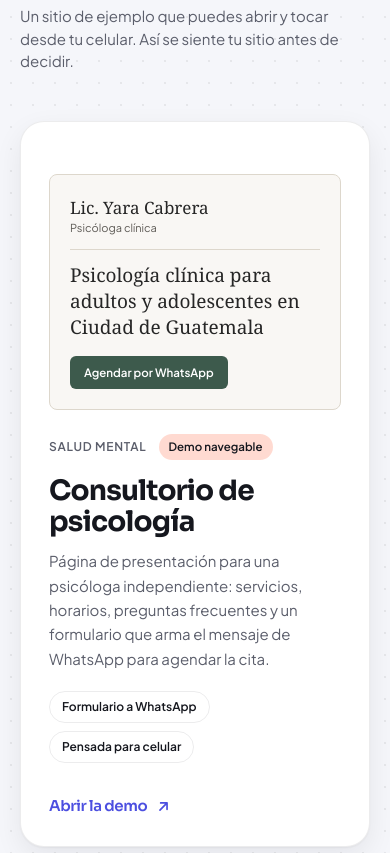
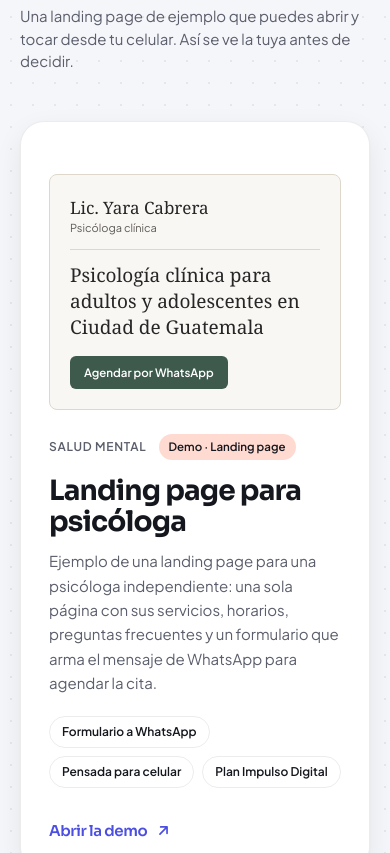
Before and after one commit to DAVIDCABRERA1400/weaver-web, a plain HTML site: page index.html in a window 390 px wide. Shown: the part 5560-6413 px from the top of the page. Drawn offline with nearby package versions, Linux system fonts and the light colour scheme.

Commit message:
Add files via upload

```diff
--- a/index.html
+++ b/index.html
@@ -2471,12 +2471,12 @@
         <p class="font-display font-bold text-[13px] tracking-[0.1em] uppercase text-brand-indigo">Ejemplo real</p>
         <h2 id="casos-titulo" class="font-display font-bold h-tight text-[32px] sm:text-[44px] mt-3">Míralo funcionando, no en una presentación</h2>
       </div>
-      <p class="text-[15px] text-pizarra max-w-sm">Un sitio de ejemplo que puedes abrir y tocar desde tu celular. Así se siente tu sitio antes de decidir.</p>
+      <p class="text-[15px] text-pizarra max-w-sm">Una landing page de ejemplo que puedes abrir y tocar desde tu celular. Así se ve la tuya antes de decidir.</p>
     </div>
 
     <div class="mt-12 grid md:grid-cols-3 gap-5">
       <!-- Demo principal -->
-      <a href="/demos/psicologia" class="reveal group md:col-span-3 relative overflow-hidden flex flex-col md:flex-row md:items-center md:gap-14 bg-white rounded-3xl p-7 sm:p-10 shadow-card border border-subtle hover:-translate-y-1 transition-transform duration-300 ease-out-expo" aria-label="Abrir la demo de la psicóloga Yara Cabrera">
+      <a href="/demos/psicologia" class="reveal group md:col-span-3 relative overflow-hidden flex flex-col md:flex-row md:items-center md:gap-14 bg-white rounded-3xl p-7 sm:p-10 shadow-card border border-subtle hover:-translate-y-1 transition-transform duration-300 ease-out-expo" aria-label="Abrir la demo de landing page para la psicóloga Yara Cabrera">
         <div class="relative my-6 md:my-0 md:w-5/12 shrink-0" aria-hidden="true">
           <div class="rounded-lg bg-[#F9F7F4] text-[#262626] p-5 sm:p-6 border border-[#DDD7CC]">
             <p class="text-[17px]" style="font-family:Georgia,serif">Lic. Yara Cabrera</p>
@@ -2488,13 +2488,14 @@
         <div class="md:flex-1">
           <div class="flex items-center gap-3">
             <span class="text-[12px] font-semibold uppercase tracking-[0.06em] text-pizarra">Salud mental</span>
-            <span class="text-[11.5px] font-semibold text-grafito bg-brand-coral/25 rounded-full px-2.5 py-1">Demo navegable</span>
-          </div>
-          <h3 class="font-display font-bold text-[28px] sm:text-[36px] h-tight mt-4">Consultorio de psicología</h3>
-          <p class="mt-3 text-[15px] text-pizarra leading-relaxed max-w-xl">Página de presentación para una psicóloga independiente: servicios, horarios, preguntas frecuentes y un formulario que arma el mensaje de WhatsApp para agendar la cita.</p>
+            <span class="text-[11.5px] font-semibold text-grafito bg-brand-coral/25 rounded-full px-2.5 py-1">Demo · Landing page</span>
+          </div>
+          <h3 class="font-display font-bold text-[28px] sm:text-[36px] h-tight mt-4">Landing page para psicóloga</h3>
+          <p class="mt-3 text-[15px] text-pizarra leading-relaxed max-w-xl">Ejemplo de una landing page para una psicóloga independiente: una sola página con sus servicios, horarios, preguntas frecuentes y un formulario que arma el mensaje de WhatsApp para agendar la cita.</p>
           <div class="mt-5 flex flex-wrap gap-2 text-[12px] font-semibold">
             <span class="rounded-full border border-subtle px-3 py-1.5">Formulario a WhatsApp</span>
             <span class="rounded-full border border-subtle px-3 py-1.5">Pensada para celular</span>
+            <span class="rounded-full border border-subtle px-3 py-1.5">Plan Impulso Digital</span>
           </div>
           <span class="mt-8 inline-flex items-center gap-2 font-display font-semibold text-[15px] text-brand-indigo">Abrir la demo <svg class="arrow-diag" width="17" height="17" viewBox="0 0 24 24" fill="none" stroke="currentColor" stroke-width="2.4" stroke-linecap="round" stroke-linejoin="round" aria-hidden="true"><path d="M7 17L17 7M8 7h9v9"/></svg></span>
         </div>
@@ -2569,7 +2570,7 @@
 
     <div class="reveal mt-10 grid lg:grid-cols-3 gap-4 text-[14px]">
       <div class="flex gap-3 items-start rounded-2xl bg-white/70 border border-subtle p-4"><span class="mt-1.5 w-2 h-2 rounded-full bg-brand-coral shrink-0"></span><p><span class="font-semibold">Paga el año, llévate 2 meses.</span> <span class="text-pizarra">Pagas 10 mensualidades y usas el servicio 12 meses.</span></p></div>
-      <div class="flex gap-3 items-start rounded-2xl bg-white/70 border border-subtle p-4"><span class="mt-1.5 w-2 h-2 rounded-full bg-brand-indigo shrink-0"></span><p><span class="font-semibold">Sin plazo forzoso:</span> <span class="text-pizarra">cancelas cuando quieras sin penalizaciones. Al cumplir 6 meses consecutivos, el dominio <span class="whitespace-nowrap">.com</span> pasa a tu nombre sin costo adicional. Si cancelas antes y deseas llevarte el dominio, solo cubres el costo de registro.</span></p></div>
+      <div class="flex gap-3 items-start rounded-2xl bg-white/70 border border-subtle p-4"><span class="mt-1.5 w-2 h-2 rounded-full bg-brand-indigo shrink-0"></span><p><span class="font-semibold">Sin plazo forzoso:</span> <span class="text-pizarra">cancelas cuando quieras sin penalizaciones. Al cumplir 6 meses consecutivos, el dominio <span class="whitespace-nowrap">.com</span> pasa a tu nombre sin costo adicional. Si cancelas antes y deseas llevarte el dominio, solo cubres el costo de registro/transferencia (Q150).</span></p></div>
       <div class="flex gap-3 items-start rounded-2xl bg-white/70 border border-subtle p-4"><span class="mt-1.5 w-2 h-2 rounded-full bg-grafito shrink-0"></span><p><span class="font-semibold">¿Quieres quedarte con el sitio?</span> <span class="text-pizarra">Es tuyo pagando el equivalente a 12 mensualidades, sin hosting ni soporte.</span></p></div>
     </div>
   </div>
```
